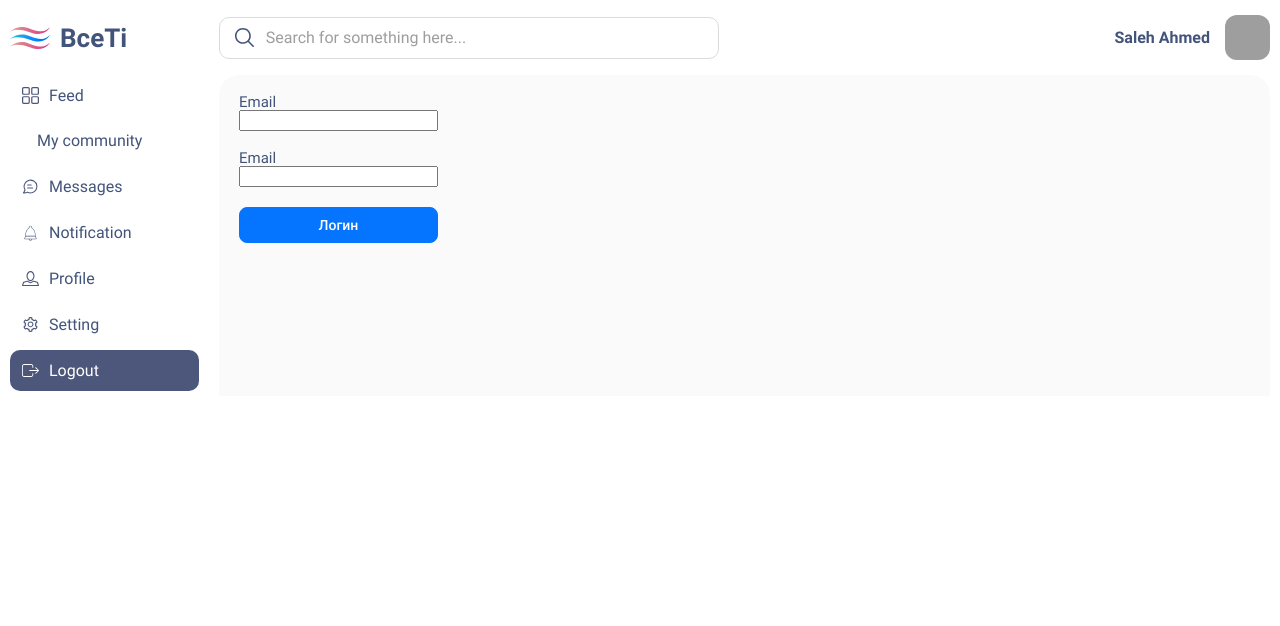
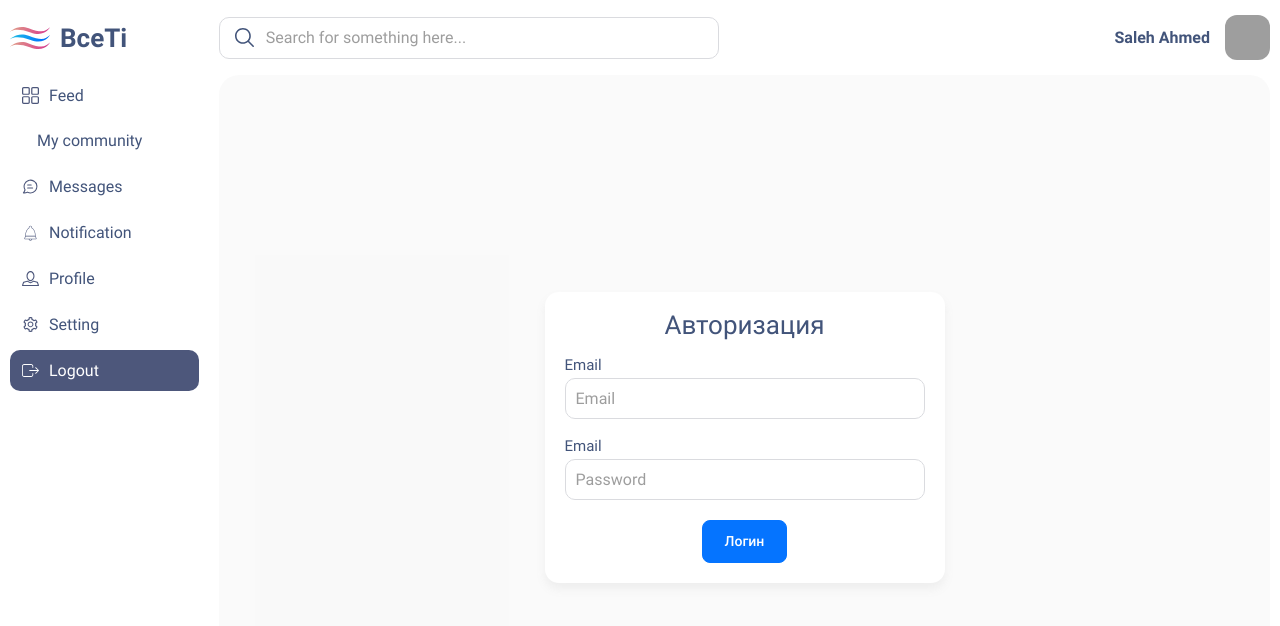
Before and after one commit to B1G1D1L/lsocialNetwork, a React app: page /logout in a window 1280 px wide. Shown: the top 626 px of the page. Built offline with nearby package versions, Linux system fonts and the light colour scheme; grey boxes are pictures that could not be loaded; some icons are missing.

Commit message:
styles: login page

```diff
--- a/src/pages/LoginPage/LoginPage.module.css
+++ b/src/pages/LoginPage/LoginPage.module.css
@@ -1,14 +1,51 @@
 .login {
   display: flex;
   align-items: center;
-  justify-content: space-between;
+  justify-content: center;
+  height: calc(100vh - var(--header-height));
 }
 
-.login form {
+.login h2 {
+  text-align: center;
+  margin-bottom: 20px;
+}
+
+.login__container {
+  max-width: 400px;
+}
+
+.form__item {
+  position: relative;
   display: flex;
   flex-direction: column;
 }
 
-.login form input {
+.form input {
+  padding: 10px;
+  border: 1px solid #dadbdf;
+  border-radius: 10px;
+  font-size: 16px;
   margin-bottom: 20px;
 }
+.form input::placeholder {
+  opacity: 0.7;
+}
+
+.inputError {
+  border-color: tomato !important;
+}
+
+.form label {
+  margin-bottom: 5px;
+}
+
+.form button {
+  margin: 0 auto;
+}
+
+.form .error {
+  position: absolute;
+  right: 0;
+  bottom: 0;
+  color: tomato;
+}
--- a/src/pages/LoginPage/LoginPage.tsx
+++ b/src/pages/LoginPage/LoginPage.tsx
@@ -1,12 +1,13 @@
-import { Button } from '@components/app';
+import React from 'react'
 import { useFormik } from 'formik';
-import React from 'react'
+import cn from 'classnames';
 
+import { Button, Field } from '@components/app';
 import styles from './LoginPage.module.css'
 
 interface formValues {
-  email: String,
-  password: String,
+  email: string,
+  password: string,
 }
 
 
@@ -15,49 +16,62 @@ interface formValues {
 
 export const LoginPage = () => {
 
-  const onSubmitFrom = (form: { email: String, password: String }) => {
+  const onSubmitFrom = (form: { email: string, password: string }) => {
     console.log(form)
   }
 
   const formik = useFormik({
     initialValues: { email: '', password: '' },
+    onSubmit: onSubmitFrom,
     validate,
-    onSubmit: onSubmitFrom,
   })
 
   return (
-    <div className='container__body'>
-      <div className={styles.login}>
-        <form onSubmit={formik.handleSubmit}>
+    <div className={cn(styles.login, 'container__body')}>
+      <div className={cn(styles.login__container, 'body__item')}>
+        <h2>Авторизация</h2>
+        <form className={styles.form} onSubmit={formik.handleSubmit}>
+          <div className={styles.form__item}>
             <label htmlFor="emailLogin">Email</label>
             <input
               id='emailLogin'
               type="email"
               name='email'
+              placeholder='Email'
               onChange={formik.handleChange}
               onBlur={formik.handleBlur}
               value={formik.values.email}
+              className={cn(
+                {[styles.inputError]: formik.errors.email && formik.touched.email}
+              )}
             />
             {formik.errors.email && formik.touched.email
-            ? <div>{formik.errors.email}</div>
+              ? <div className={styles.error}>{formik.errors.email}</div>
               : null
             }
+          </div>
 
+          <div className={styles.form__item}>
             <label htmlFor="passwordLogin">Email</label>
             <input
               id='passwordLogin'
               type="password"
               name='password'
+              placeholder='Password'
               onChange={formik.handleChange}
               onBlur={formik.handleBlur}
               value={formik.values.password}
+              className={cn(
+                {[styles.inputError]: formik.errors.password && formik.touched.password}
+              )}
             />
             {formik.errors.password && formik.touched.password
-            ? <div>{formik.errors.password}</div>
+              ? <div className={styles.error}>{formik.errors.password}</div>
               : null
             }
+          </div>
 
-          <Button type='submit'>Логин</Button>
+          <Button size='large' type='submit'>Логин</Button>
         </form>
       </div>
     </div>
@@ -73,13 +87,13 @@ const validate = (values: any) => {
   if (!values.email) {
     errors.email = 'Required'
   } else if (!/^[A-Z0-9._%+-]+@[A-Z0-9.-]+\.[A-Z]{2,4}$/i.test(values.email)) {
-    errors.email = 'Некоректный email'
+    errors.email = 'Incorrect email'
   }
 
   if (!values.password) {
     errors.password = 'Require'
   } else if (values.password.length < 8) {
-    errors.password = 'Пароль меньше 8 символов'
+    errors.password = 'Password less than 8 characters'
   }
 
   return errors
--- a/src/store/slice/auth.ts
+++ b/src/store/slice/auth.ts
@@ -1,30 +1,32 @@
 import { createSlice, PayloadAction } from '@reduxjs/toolkit'
 
 interface authState {
-  data: { id: number, email: string, login: string } | {}
-  messages: string[]
-  resultCode: number | null
-  fieldsErrors: string[] | null
+  isAuth: boolean
+  id: number | null,
+  email: string,
+  login: string
 }
 
 
 let initialState: authState = {
-  data: {},
-  messages: ['hello', '1123'],
-  resultCode: null,
-  fieldsErrors: null,
+  isAuth: false,
+  id: null,
+  email: '',
+  login: ''
 }
 
 export const auth = createSlice({
   name: 'authName',
   initialState,
   reducers: {
-    getAuthDataOwner: (state, action: PayloadAction<string>) => {
-      state.messages.push(action.payload)
+    authorization: (state, action: PayloadAction<authState>) => {
+      state.id = action.payload.id
+      state.email = action.payload.email
+      state.login = action.payload.login
     }
   }
 })
 
-export const { getAuthDataOwner } = auth.actions
+export const { authorization } = auth.actions
 
 export default auth.reducer
```
Also changed, not shown: src/hook/auth.hook.tsx (added, +7 -0 lines). Lines whose indentation alone changed are shown as unchanged.
